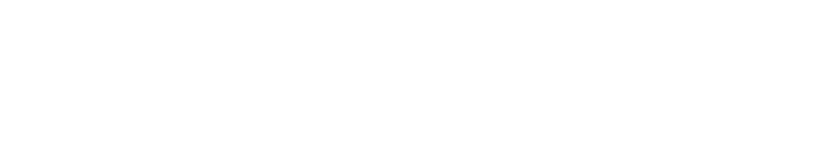
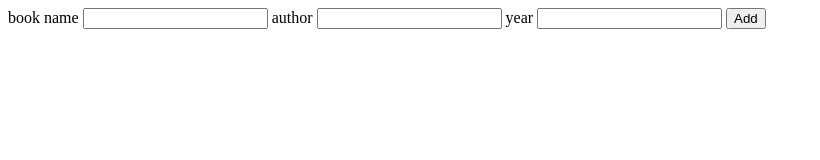
Before and after one commit to sinan-894/library, a plain HTML site: page index.html in a window 1280 px wide. Shown: the whole page, without its empty margins (0-820 px from the left). Drawn offline with Linux system fonts and the light colour scheme.

Commit message:
Create a simple form

```diff
--- a/index.html
+++ b/index.html
@@ -8,6 +8,15 @@
     <script src="script.js" defer></script>
 </head>
 <body>
+    <form action="">
+        <label for="name">book name</label>
+        <input type="text" id="name" name="name">
+        <label for="author">author</label>
+        <input type="text" id="author" name="author">
+        <label for="year">year</label>
+        <input type="text" id="year" name="year">
+        <button id="submit" name="submit"> Add</button>
+    </form>
 
 </body>
 </html>
```
